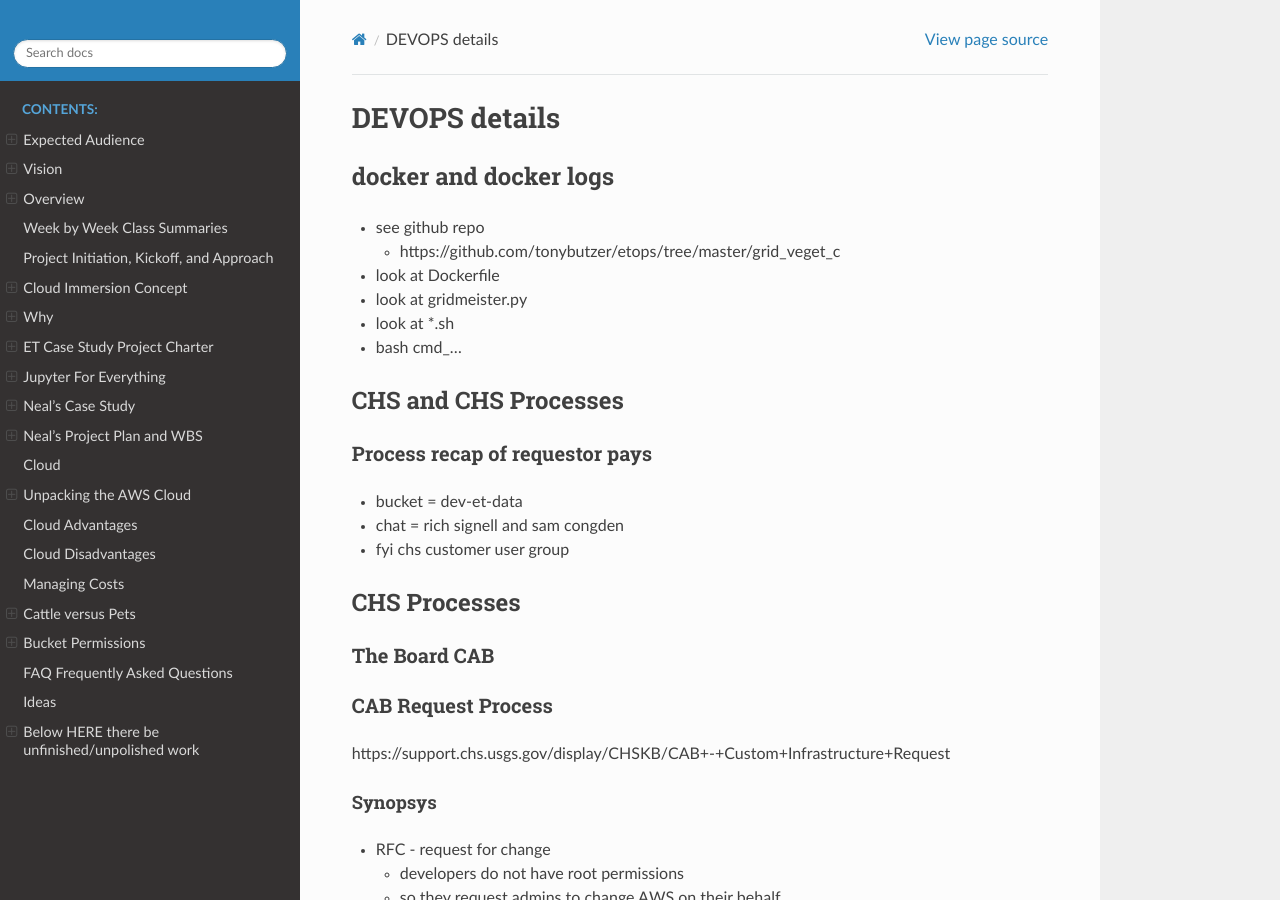
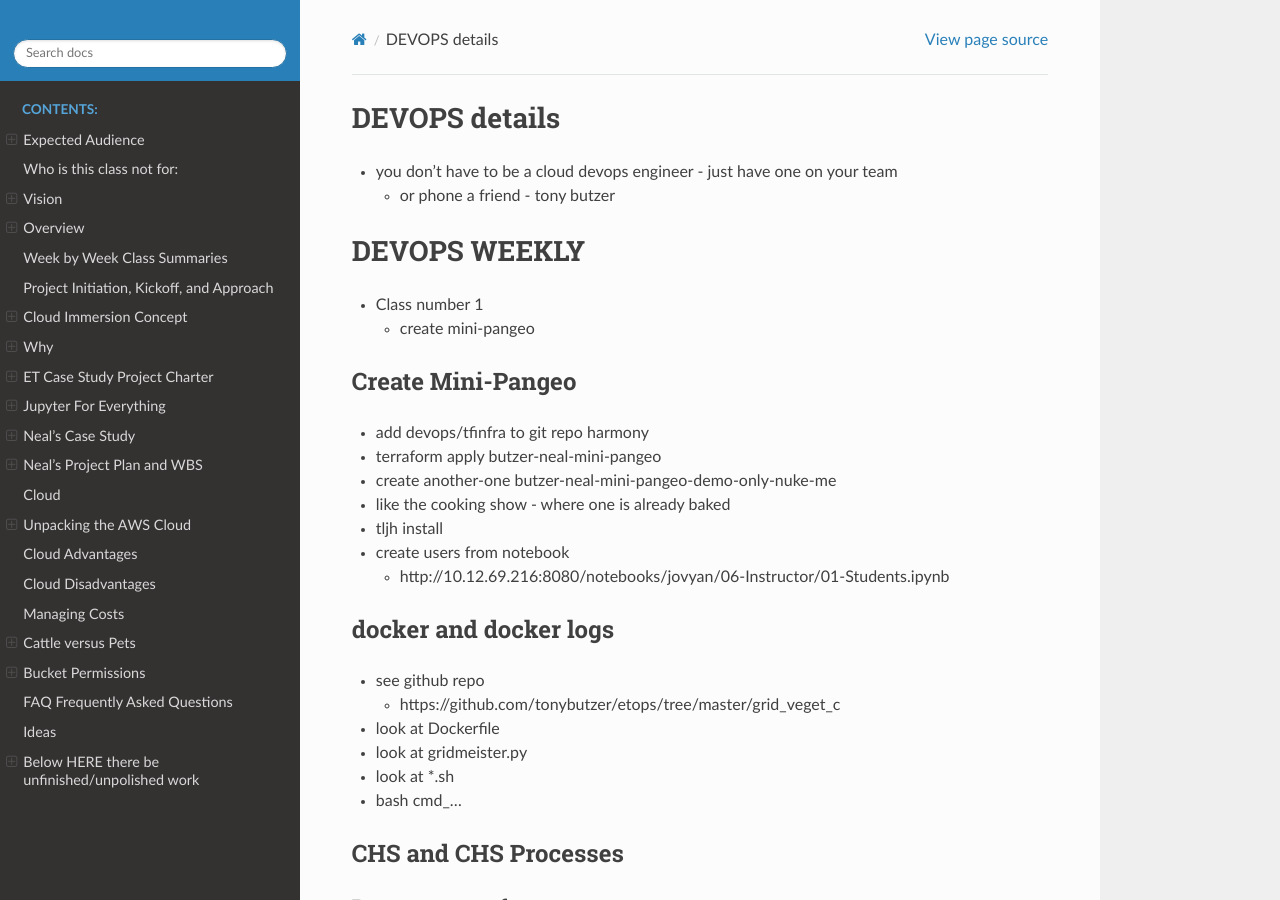
Before and after one commit to tonybutzer/harmony, a Sphinx documentation site: the page built from documentation/source/27etops.md, in a window 1280 px wide and 900 px high. Built offline with Sphinx 7.4.7 and the Read the Docs theme 2.0.0, drawn with Linux system fonts in a browser that asks for light colours; pages that are not in the unit, such as notebooks, are missing from menus.

Commit message:
automatic git update from Makefile

```diff
--- a/documentation/source/00define_ET.md
+++ b/documentation/source/00define_ET.md
@@ -21,6 +21,10 @@
 		- etc tbd ...
 
 ![](./Assets/early-adopt.PNG)
+
+# Who is this class not for:
+- Those close to retirement
+- Those that don't mind driving cabs in an Uber world
 
 ---
 # Vision
--- a/documentation/source/27etops.md
+++ b/documentation/source/27etops.md
@@ -1,4 +1,22 @@
 # DEVOPS details
+
+- you don't have to be a cloud devops engineer - just have one on your team
+	- or phone a friend - tony butzer
+
+# DEVOPS WEEKLY
+
+- Class number 1
+	- create mini-pangeo
+
+## Create Mini-Pangeo
+
+- add devops/tfinfra to git repo harmony
+- terraform apply butzer-neal-mini-pangeo
+- create another-one  butzer-neal-mini-pangeo-demo-only-nuke-me
+- like the cooking show - where one is already baked
+- tljh install
+- create users from notebook
+	- http://10.12.69.216:8080/notebooks/jovyan/06-Instructor/01-Students.ipynb
 
 ## docker and docker logs
 
```
Also changed, not shown: documentation/source/00status.md (+1 -0 lines), 1 other file.
